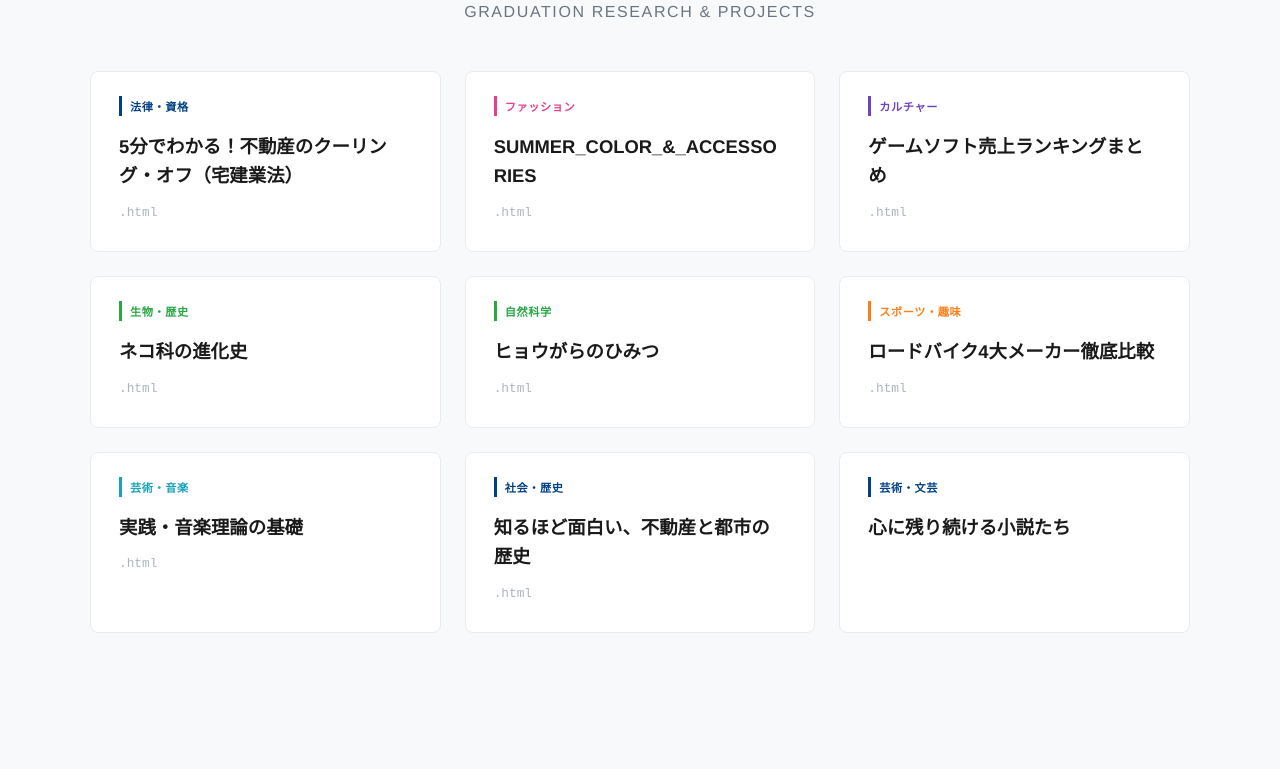
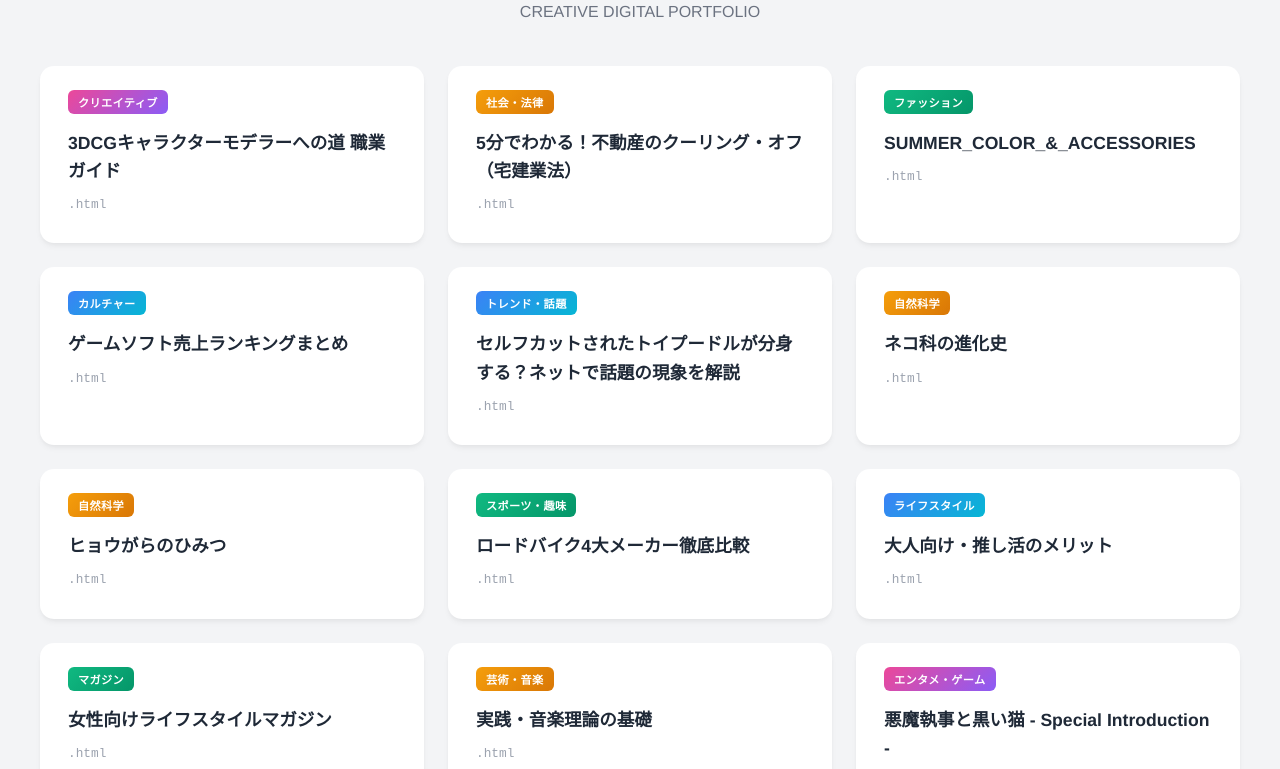
Before and after one commit to seiwapakub/std, a plain HTML site: page A3/index.html in a window 1280 px wide. Shown: the part 145-914 px from the top of the page. Before the commit the page ends 844 px from the top, so only its background shows below. Drawn offline with Linux system fonts and the light colour scheme.

Commit message:
Add files via upload

```diff
--- a/A3/index.html
+++ b/A3/index.html
@@ -3,73 +3,68 @@
 <head>
     <meta charset="UTF-8">
     <meta name="viewport" content="width=device-width, initial-scale=1.0">
-    <title>普通科アドバンス３年 作品目次</title>
+    <title>生徒作品リンク集</title>
     <style>
         /* 全体のベースデザイン */
         body {
             font-family: 'Helvetica Neue', Arial, 'Hiragino Kaku Gothic ProN', 'Hiragino Sans', Meiryo, sans-serif;
-            background-color: #f8f9fa;
-            color: #2b2b2b;
+            background-color: #f3f4f6;
+            color: #1f2937;
             margin: 0;
             padding: 50px 20px;
         }
 
         .container {
-            max-width: 1100px;
+            max-width: 1200px;
             margin: 0 auto;
         }
 
         /* ヘッダー */
         h1 {
             text-align: center;
-            color: #1a1a1a;
+            color: #111827;
             font-size: 2.4rem;
             margin-bottom: 8px;
-            letter-spacing: 0.03em;
-            position: relative;
+            letter-spacing: 0.05em;
         }
 
         .subtitle {
             text-align: center;
-            color: #6c757d;
+            color: #6b7280;
             font-size: 1rem;
-            margin-bottom: 50px;
-            letter-spacing: 0.1em;
+            margin-bottom: 45px;
         }
 
-        /* 3列/2列の綺麗なグリッドレイアウト */
+        /* グリッドレイアウト */
         ul {
             display: grid;
-            grid-template-columns: repeat(auto-fill, minmax(320px, 1fr));
+            grid-template-columns: repeat(auto-fill, minmax(300px, 1fr));
             gap: 24px;
             padding: 0;
             list-style-type: none;
         }
 
-        /* マガジン風カードのスタイル */
+        /* メディア風カードのスタイル */
         li {
             background: #ffffff;
-            border: 1px solid #e9ecef;
-            border-radius: 8px;
-            transition: all 0.3s cubic-bezier(0.25, 0.8, 0.25, 1);
+            border-radius: 14px;
+            box-shadow: 0 4px 6px -1px rgba(0, 0, 0, 0.05), 0 2px 4px -1px rgba(0, 0, 0, 0.03);
+            transition: all 0.3s cubic-bezier(0.4, 0, 0.2, 1);
             overflow: hidden;
             display: flex;
             flex-direction: column;
         }
 
         li:hover {
-            transform: translateY(-4px);
-            border-color: #dee2e6;
-            box-shadow: 0 10px 25px rgba(0,0,0,0.08);
+            transform: translateY(-6px);
+            box-shadow: 0 20px 25px -5px rgba(0, 0, 0, 0.1), 0 10px 10px -5px rgba(0, 0, 0, 0.04);
         }
 
-        /* リンクエリアをカード全体に */
+        /* リンクエリアをカード全体に広げる */
         a {
-            display: flex;
-            flex-direction: column;
-            justify-content: space-between;
+            display: block;
             padding: 28px;
-            color: #2b2b2b;
+            color: #111827;
             text-decoration: none;
             height: 100%;
             box-sizing: border-box;
@@ -78,63 +73,66 @@
 
         /* タイトルの文字デザイン */
         .page-title {
-            font-size: 1.15rem;
+            font-size: 1.1rem;
             font-weight: 700;
             line-height: 1.6;
-            margin-top: 32px; /* タグ用のスペース */
-            color: #1a1a1a;
-            word-break: break-all;
+            margin-top: 35px; /* タグ用のスペース */
+            color: #1f2937;
         }
 
         /* 拡張子（.html）の控えめなデザイン */
         .extension {
             font-size: 0.8rem;
-            color: #adb5bd;
+            color: #9ca3af;
             font-weight: normal;
             display: block;
-            margin-top: 12px;
+            margin-top: 10px;
             font-family: monospace;
         }
 
-        /* マガジン風のスマートなカテゴリタグ */
+        /* グラデーションタグ */
         .tag {
             position: absolute;
             top: 24px;
             left: 28px;
             font-size: 0.7rem;
             font-weight: 700;
-            padding: 2px 8px;
-            border-left: 3px solid #333;
-            letter-spacing: 0.05em;
+            padding: 4px 10px;
+            border-radius: 6px;
+            color: #ffffff;
+            letter-spacing: 0.03em;
         }
 
-        /* ――― テーマに合わせた知的なカラー・ライン ――― */
-        .law       { border-left-color: #004085; color: #004085; } /* 不動産・宅建 */
-        .fashion   { border-left-color: #e83e8c; color: #e83e8c; } /* カラー＆アクセ */
-        .game      { border-left-color: #6f42c1; color: #6f42c1; } /* ゲーム */
-        .biology    { border-left-color: #28a745; color: #28a745; } /* ネコ科・ヒョウ柄 */
-        .hobby     { border-left-color: #fd7e14; color: #fd7e14; } /* ロードバイク */
-        .music     { border-left-color: #17a2b8; color: #17a2b8; } /* 音楽理論 */
+        /* ――― テーマに合わせたカラーグラデーション ――― */
+        .creative   { background: linear-gradient(135deg, #ec4899, #8b5cf6); } /* 3DCG・宝石・あくねこ */
+        .trend      { background: linear-gradient(135deg, #3b82f6, #06b6d4); } /* トイプードル・推し活・カルチャー */
+        .lifestyle  { background: linear-gradient(135deg, #10b981, #059669); } /* ファッション・マガジン・趣味 */
+        .academic   { background: linear-gradient(135deg, #f59e0b, #d97706); } /* 宅建・都市歴史・生物・音楽理論 */
+        .system     { background: linear-gradient(135deg, #6b7280, #4b5563); } /* バックアップ・古いファイル */
 
     </style>
 </head>
 <body>
 
 <div class="container">
-    <h1>普通科アドバンス３年</h1>
-    <p class="subtitle">GRADUATION RESEARCH & PROJECTS</p>
+    <h1>生徒のデジタル作品集</h1>
+    <p class="subtitle">CREATIVE DIGITAL PORTFOLIO</p>
 
     <ul>
-        <li><a href="5分でわかる！不動産のクーリング・オフ（宅建業法）.html"><span class="tag law">法律・資格</span><div class="page-title">5分でわかる！不動産のクーリング・オフ（宅建業法）<span class="extension">.html</span></div></a></li>
-        <li><a href="SUMMER_COLOR_&_ACCESSORIES.html"><span class="tag fashion">ファッション</span><div class="page-title">SUMMER_COLOR_&_ACCESSORIES<span class="extension">.html</span></div></a></li>
-        <li><a href="ゲームソフト売上ランキングまとめ.html"><span class="tag game">カルチャー</span><div class="page-title">ゲームソフト売上ランキングまとめ<span class="extension">.html</span></div></a></li>
-        <li><a href="ネコ科の進化史.html"><span class="tag biology">生物・歴史</span><div class="page-title">ネコ科の進化史<span class="extension">.html</span></div></a></li>
-        <li><a href="ヒョウがらのひみつ.html"><span class="tag biology">自然科学</span><div class="page-title">ヒョウがらのひみつ<span class="extension">.html</span></div></a></li>
-        <li><a href="ロードバイク4大メーカー徹底比較.html"><span class="tag hobby">スポーツ・趣味</span><div class="page-title">ロードバイク4大メーカー徹底比較<span class="extension">.html</span></div></a></li>
-        <li><a href="実践・音楽理論の基礎.html"><span class="tag music">芸術・音楽</span><div class="page-title">実践・音楽理論の基礎<span class="extension">.html</span></div></a></li>
-        <li><a href="知るほど面白い、不動産と都市の歴史.html"><span class="tag law">社会・歴史</span><div class="page-title">知るほど面白い、不動産と都市の歴史<span class="extension">.html</span></div></a></li>
-        <li><a href="心に残り続ける小説たち/"><span class="tag law">芸術・文芸</span><div class="page-title">心に残り続ける小説たち<span class="extension"></span></div></a></li>
-
+        <li><a href="3DCGキャラクターモデラーへの道  職業ガイド.html"><span class="tag creative">クリエイティブ</span><div class="page-title">3DCGキャラクターモデラーへの道  職業ガイド<span class="extension">.html</span></div></a></li>
+        <li><a href="5分でわかる！不動産のクーリング・オフ（宅建業法）.html"><span class="tag academic">社会・法律</span><div class="page-title">5分でわかる！不動産のクーリング・オフ（宅建業法）<span class="extension">.html</span></div></a></li>
+        <li><a href="SUMMER_COLOR_&_ACCESSORIES.html"><span class="tag lifestyle">ファッション</span><div class="page-title">SUMMER_COLOR_&_ACCESSORIES<span class="extension">.html</span></div></a></li>
+        <li><a href="ゲームソフト売上ランキングまとめ.html"><span class="tag trend">カルチャー</span><div class="page-title">ゲームソフト売上ランキングまとめ<span class="extension">.html</span></div></a></li>
+        <li><a href="セルフカットされたトイプードルが分身する？ネットで話題の現象を解説.html"><span class="tag trend">トレンド・話題</span><div class="page-title">セルフカットされたトイプードルが分身する？ネットで話題の現象を解説<span class="extension">.html</span></div></a></li>
+        <li><a href="ネコ科の進化史.html"><span class="tag academic">自然科学</span><div class="page-title">ネコ科の進化史<span class="extension">.html</span></div></a></li>
+        <li><a href="ヒョウがらのひみつ.html"><span class="tag academic">自然科学</span><div class="page-title">ヒョウがらのひみつ<span class="extension">.html</span></div></a></li>
+        <li><a href="ロードバイク4大メーカー徹底比較.html"><span class="tag lifestyle">スポーツ・趣味</span><div class="page-title">ロードバイク4大メーカー徹底比較<span class="extension">.html</span></div></a></li>
+        <li><a href="大人向け・推し活のメリット.html"><span class="tag trend">ライフスタイル</span><div class="page-title">大人向け・推し活のメリット<span class="extension">.html</span></div></a></li>
+        <li><a href="女性向けライフスタイルマガジン.html"><span class="tag lifestyle">マガジン</span><div class="page-title">女性向けライフスタイルマガジン<span class="extension">.html</span></div></a></li>
+        <li><a href="実践・音楽理論の基礎.html"><span class="tag academic">芸術・音楽</span><div class="page-title">実践・音楽理論の基礎<span class="extension">.html</span></div></a></li>
+        <li><a href="悪魔執事と黒い猫 - Special Introduction -.html"><span class="tag creative">エンタメ・ゲーム</span><div class="page-title">悪魔執事と黒い猫 - Special Introduction -<span class="extension">.html</span></div></a></li>
+        <li><a href="知るほど面白い、不動産と都市の歴史.html"><span class="tag academic">社会・歴史</span><div class="page-title">知るほど面白い、不動産と都市の歴史<span class="extension">.html</span></div></a></li>
+        <li><a href="神秘のデジタル宝石図鑑 〜地球の記憶〜.html"><span class="tag creative">アート・科学</span><div class="page-title">神秘のデジタル宝石図鑑 〜地球の記憶〜<span class="extension">.html</span></div></a></li>
     </ul>
 </div>
 
```
